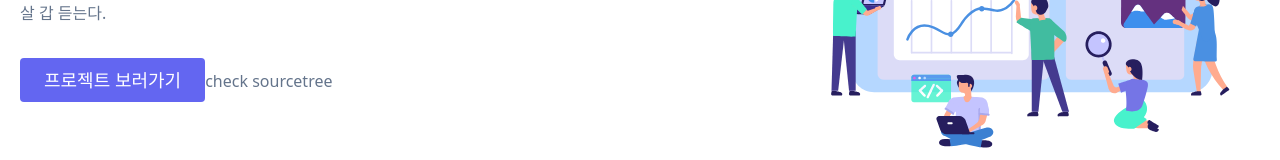
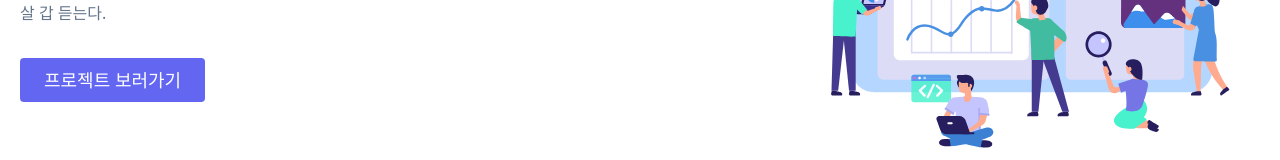
Before and after one commit to yeongno/next-portfolio, a Next.js app: page / in a window 1280 px wide. Shown: the part 364-524 px from the top of the page. Built offline with nearby package versions, Linux system fonts and the light colour scheme.

Commit message:
[check] sourceTree 커밋 푸쉬 확인 완료

```diff
--- a/components/home/hero.js
+++ b/components/home/hero.js
@@ -12,7 +12,6 @@ function Hero() {
         <div className="flex justify-center">
             <Link href="/projects">
                   <span className="btn-project">프로젝트 보러가기</span>
-                  <span>check sourcetree</span>
           </Link>
         </div>
       </div>
```
